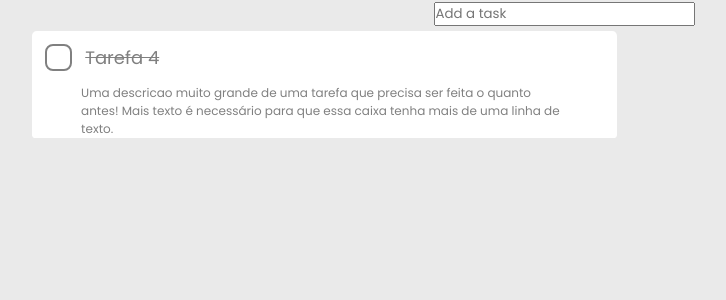
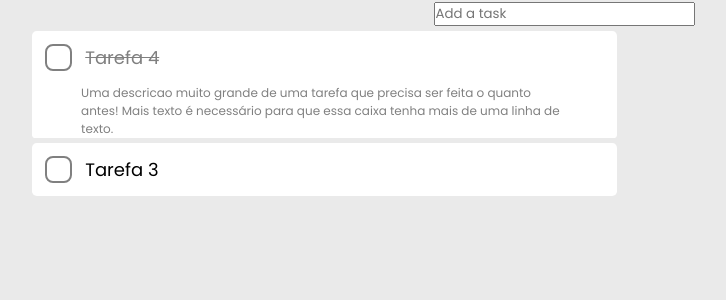
Before and after one commit to andrealvescorreia/todo-react, a React (Vite) app: page / in a window 1280 px wide. Shown: the top 300 px of the page, without its empty margins (76-802 px from the left). Built offline with nearby package versions, Linux system fonts and the light colour scheme.

Commit message:
add another example task

```diff
--- a/src/providers/TasksProvider.jsx
+++ b/src/providers/TasksProvider.jsx
@@ -8,6 +8,10 @@ const exampleTasks = [
         description: "Uma descricao muito grande de uma tarefa que precisa ser feita o quanto antes! Mais texto é necessário para que essa caixa tenha mais de uma linha de texto.",
         completed: true,
         timeOfInclusion: '1'
+    },
+    {
+        name: "Tarefa 3",
+        timeOfInclusion: '2'
     }
 ]
 
```
